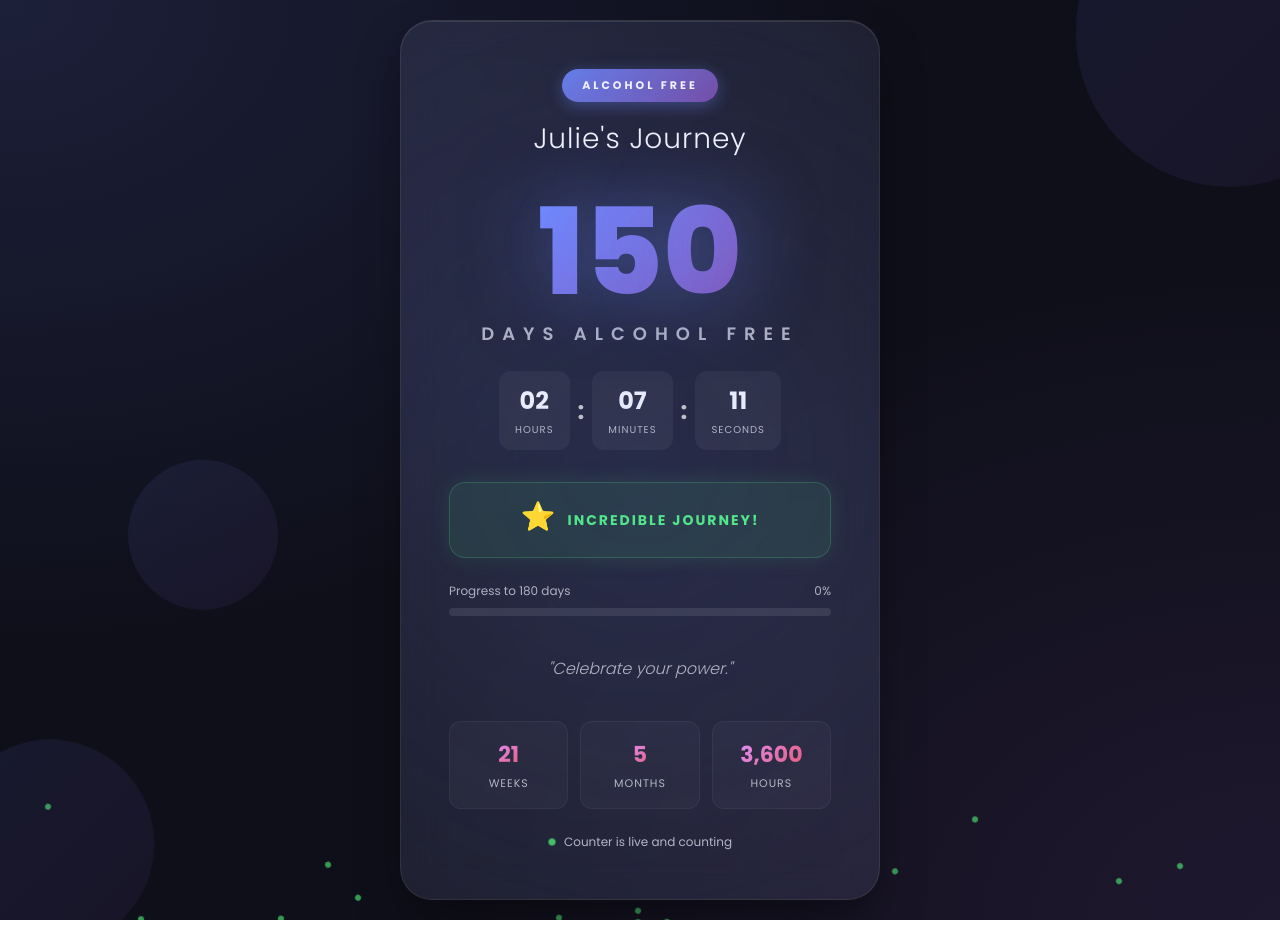
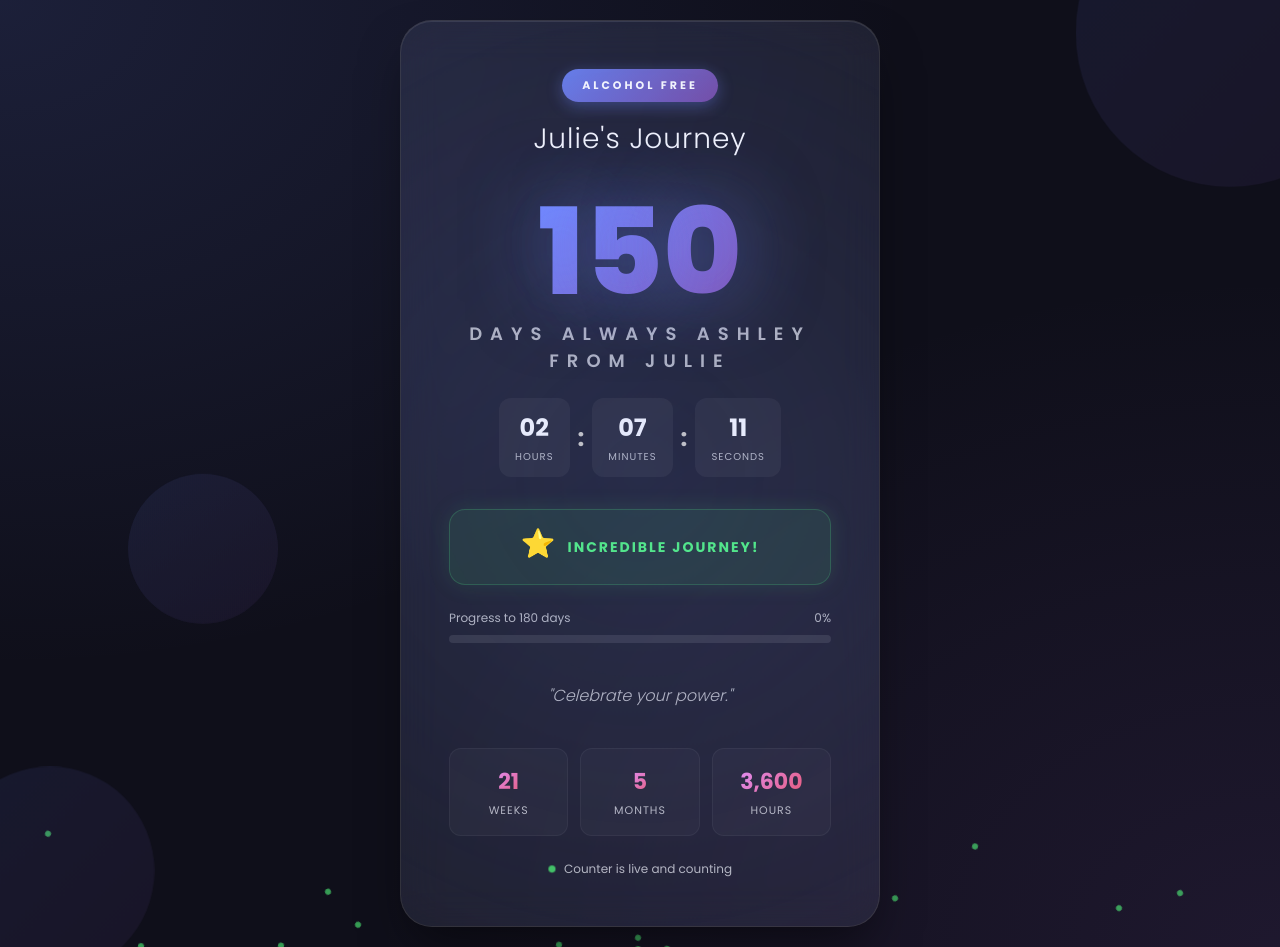
Before and after one commit to Agent4343/Builderapp, a React (Create React App) app: page / in a window 1280 px wide. Before the commit the page ends 920 px from the top, so only its background shows below. Built offline with nearby package versions, Linux system fonts and the light colour scheme.

Commit message:
Update days label to 'Days Always Ashley From Julie'

```diff
--- a/src/components/AlcoholFreeCounter.js
+++ b/src/components/AlcoholFreeCounter.js
@@ -119,7 +119,7 @@ const AlcoholFreeCounter = () => {
         <div className="main-counter">
           <div className="days-display">
             <span className="days-number">{days.toLocaleString()}</span>
-            <span className="days-label">DAYS ALCOHOL FREE</span>
+            <span className="days-label">DAYS ALWAYS ASHLEY FROM JULIE</span>
           </div>
 
           <div className="sub-counter">
```
